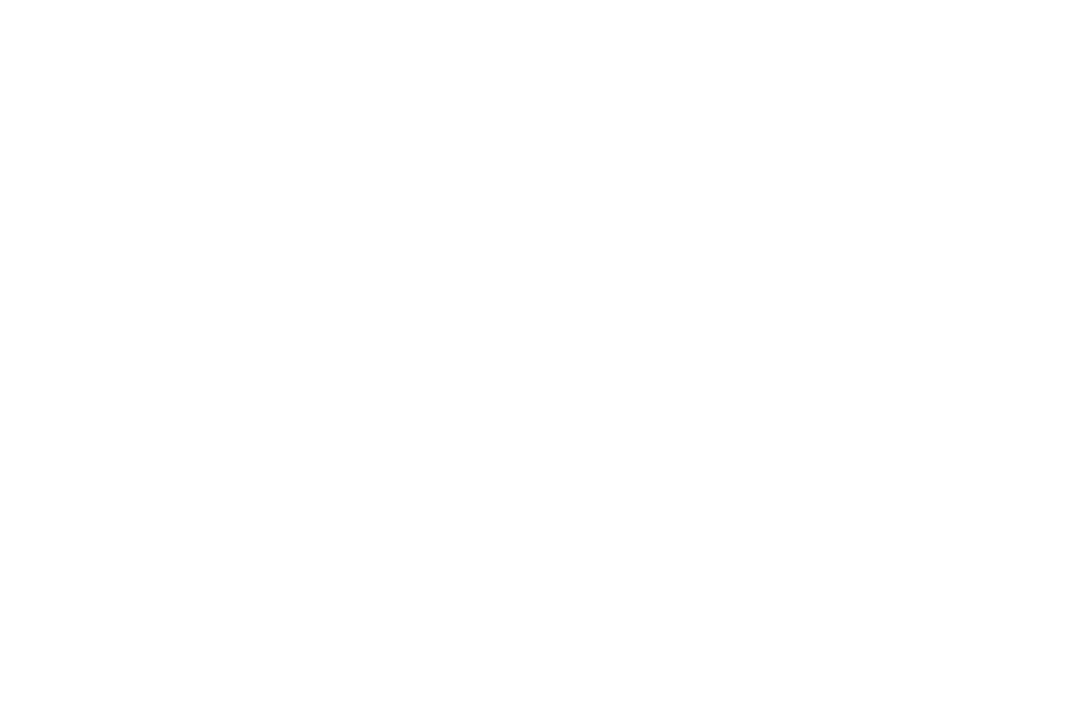
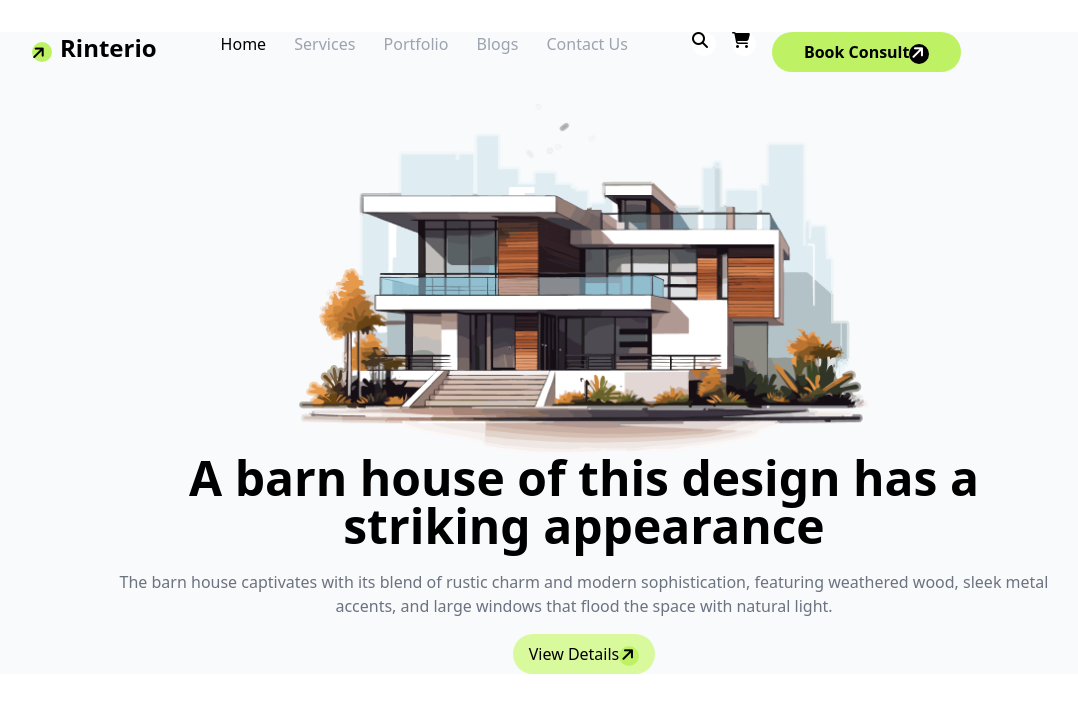
Before and after one commit to animatalukder/Assignment-3, a plain HTML site: page index.html in a window 1280 px wide. Shown: the whole page, without its empty margins (56-1134 px from the left). Drawn offline with nearby package versions, Linux system fonts and the light colour scheme.

Commit message:
added header part

```diff
--- a/index.html
+++ b/index.html
@@ -4,10 +4,50 @@
     <meta charset="UTF-8">
     <meta name="viewport" content="width=device-width, initial-scale=1.0">
     <title>Project-3</title>
+    <!-- tailwind cdn -->
+    <script src="https://cdn.tailwindcss.com"></script>
+    <script>
+        tailwind.config = {
+          theme: {
+            extend: {
+              colors: {
+                clifford: '#da373d',
+              }
+            }
+          }
+        }
+      </script>
+      <!-- Fontawesome cdn -->
+      <script src="https://kit.fontawesome.com/980e14af4d.js"
+       crossorigin="anonymous"></script>
 </head>
 <body>
     <header>
+        <!-- navbar -->
+         <section class="bg-gray-50 w-full my-auto py-auto *:">
+           <div class="flex mx-16 my-8  px-2  space-x-4 sm:px-6 lg:px-8 md:px-8">
+             <i class="fa-solid fa-arrow-right -rotate-45 rounded-full -mx-2 my-auto w-5 h-5 space-x-4 bg-lime-300"></i>
+            <h1 class="font-bold text-2xl">Rinterio</h1>
+            <div class=" gap-4 mb-4 px-12  space-x-6 ">
+            <a href="">Home</a>
+            <a class="text-gray-400" href="">Services</a>
+            <a class="text-gray-400" href="">Portfolio</a>
+            <a class="text-gray-400" href="">Blogs</a>
+            <a class="text-gray-400" href="">Contact Us</a>
+            </div>
+           <i class="fa-solid fa-magnifying-glass w-6 h-6 bg-white rounded-full"></i>
+            <i class="fa-solid fa-cart-shopping w-6 h-6 bg-white rounded-full"></i>
 
+            <button class="mx-14 px-8 font-bold rounded-full bg-lime-300">Book Consult<i class="fa-solid fa-arrow-right -rotate-45 w-5 h-5 justify-center bg-black text-white  rounded-3xl"></i></button>
+           </div>
+           <div class="flex justify-center mx-26">
+            <img  src="images/assets/banner.png" alt="">
+           </div>
+           <h1 class="text-5xl font-bold text-center">A barn house of this design has a<br> striking appearance</h1>
+           <p class="text-center mt-5 text-gray-500">The barn house captivates with its blend of rustic charm and modern sophistication, featuring weathered wood, sleek metal<br> accents, and large windows that flood the space with natural light.</p>
+           <div class="flex justify-center items-center mt-4">
+            <button class="rounded-full bg-lime-200 px-4 py-2 gap-8">View Details<i class="fa-solid fa-arrow-right -rotate-45 w-5 h-5 rounded-full bg-lime-300"></i></button></div>
+         </section>
     </header>
     <main>
 
--- /dev/null
+++ b/tailwind.config.js
@@ -0,0 +1,8 @@
+/** @type {import('tailwindcss').Config} */
+module.exports = {
+    content: ["./src/**/*.{html,js}"],
+    theme: {
+      extend: {},
+    },
+    plugins: [],
+  }
```
Also changed, not shown: images/assets/Rectangle.png (added), images/assets/Vector.png (added), images/assets/article1.png (added), images/assets/article2.png (added), images/assets/article3.png (added), images/assets/banner.png (added), images/assets/bg.jpg (added), images/assets/budget-planning.png (added), images/assets/commercial.png (added), images/assets/concept.png (added), images/assets/flow-chart.png (added), images/assets/img1.png (added), images/assets/img2.png (added), images/assets/img3.png (added), 4 more files.
